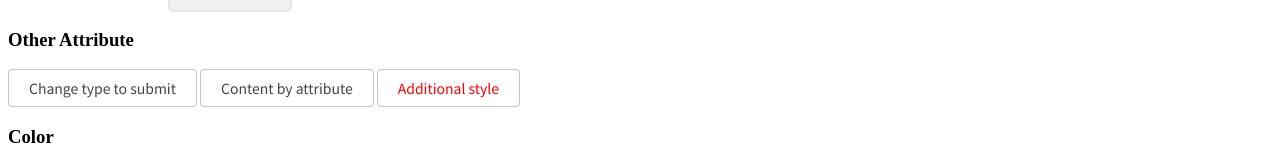
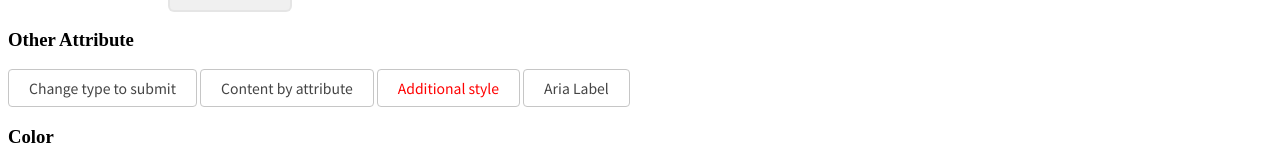
Before and after one commit to usagi-f/react-components, a Next.js app: page / in a window 1280 px wide. Shown: the part 310-469 px from the top of the page. Built offline with nearby package versions, Linux system fonts and the light colour scheme.

Commit message:
update additional attribute support

```diff
--- a/pages/index.js
+++ b/pages/index.js
@@ -53,6 +53,7 @@ const Index = () => (
     <Button type="submit">Change type to submit</Button>
     <Button content="Content by attribute" />
     <Button style={{ color: 'red' }}>Additional style</Button>
+    <Button aria-label="foobar">Aria Label</Button>
     <h3>Color</h3>
     <Button color="blue">Blue Button</Button>
     <Button color="purple">Purple Button</Button>
--- a/src/Button/index.js
+++ b/src/Button/index.js
@@ -16,6 +16,7 @@ const getAttribute = props => {
     disabled: props.disabled,
     tabIndex: props.disabled ? '-1' : 0,
     additionalStyle: props.style || {},
+    label: props.label,
     content: props.content || props.children,
   }
 }
@@ -30,6 +31,7 @@ export default props => {
         disabled={attribute.disabled}
         tabIndex={attribute.tabIndex}
         style={attribute.additionalStyle}
+        {...props}
       >
         {attribute.content}
       </button>
```
